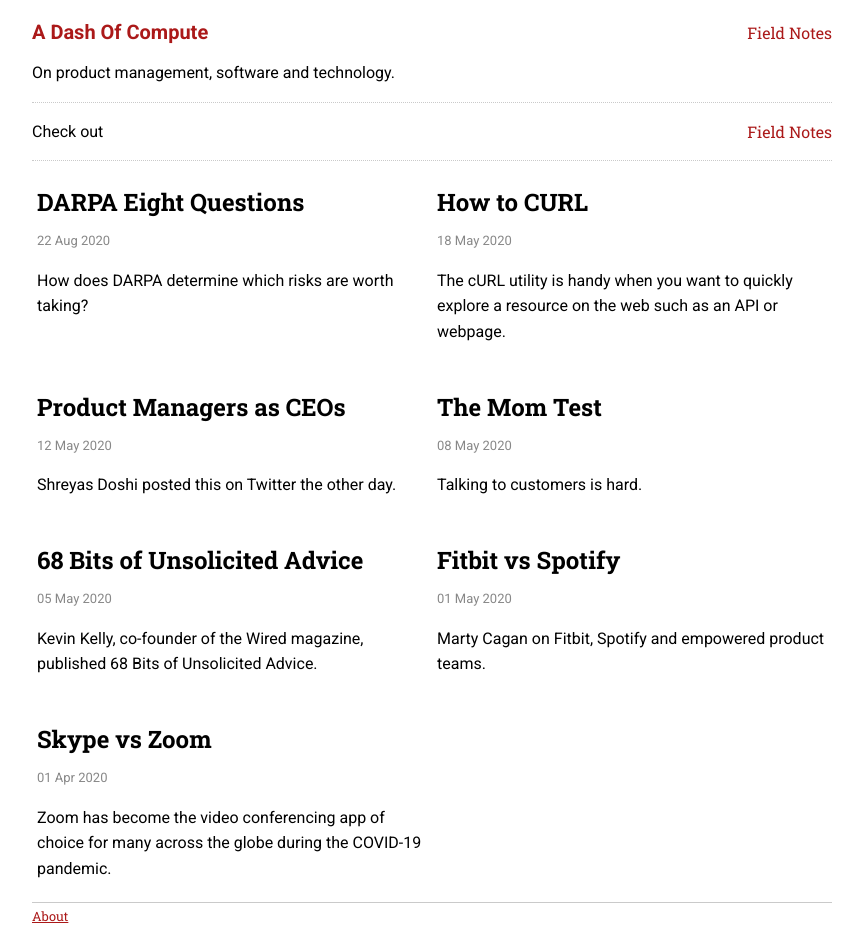
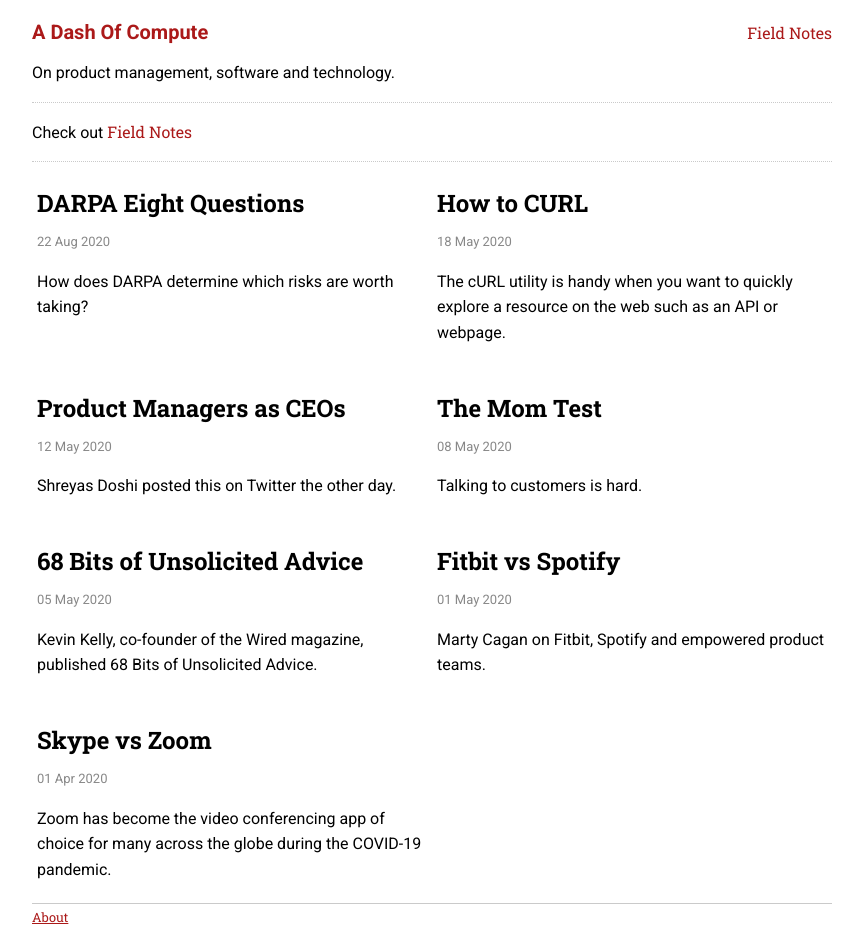
Before and after one commit to sautee/sautee.github.io, a Jekyll site: the page built from pages/index.md, in a window 1280 px wide. Shown: the whole page, without its empty margins (208-1071 px from the left). Built offline with Jekyll 4.4.1, drawn with Linux system fonts in a browser that asks for light colours.

Commit message:
Update header.html

```diff
--- a/_includes/layout/header.html
+++ b/_includes/layout/header.html
@@ -14,7 +14,7 @@
     </nav>
     <nav class="topnavbar">
         <div>
-            <p>Check out </p><a href="{{site.baseurl}}/fieldnotes" class="site-pages">Field Notes</a>
+            <p>Check out <a href="{{site.baseurl}}/fieldnotes" class="site-pages">Field Notes</a></p>
         </div>
     </nav>
 </header>
```
